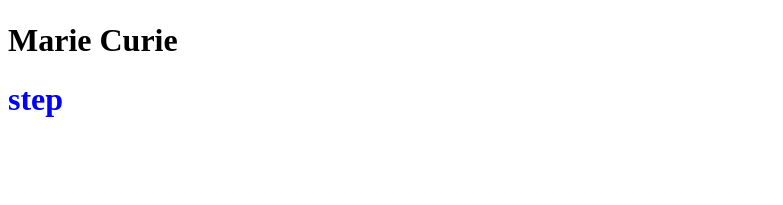
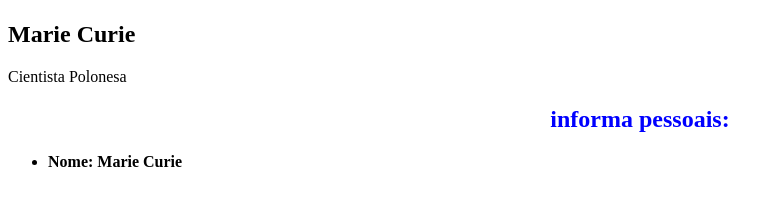
Before and after one commit to MariaPaulinha23/handemadebijus, a plain HTML site: page index.html in a window 1280 px wide. Shown: the part 27-232 px from the top of the page, without its empty margins (0-783 px from the left). Drawn offline with Linux system fonts and the light colour scheme.

Commit message:
Update index.html

```diff
--- a/index.html
+++ b/index.html
@@ -2,11 +2,12 @@
 
 <html>
 <head>
-  <title>Meusite</title>
+  <title>biografia de Marie Curie</title>
 </head>
   <body>
-  <img  src="Marie_Curie_c1920.jpg/"/>
-  <h1> Marie Curie</h1>
-  <h1 style="color: blue;">step</h1>
-  </body>
-</html>
+  <img  src="Marie_Curie_c1920.jpg/">
+    <h2>Marie Curie</h2>
+    Cientista Polonesa
+  <h2 style="color:blue;text-align: center;">informa pessoais:</h2>
+  <ul>
+<li><b>Nome: Marie Curie</li>
```
